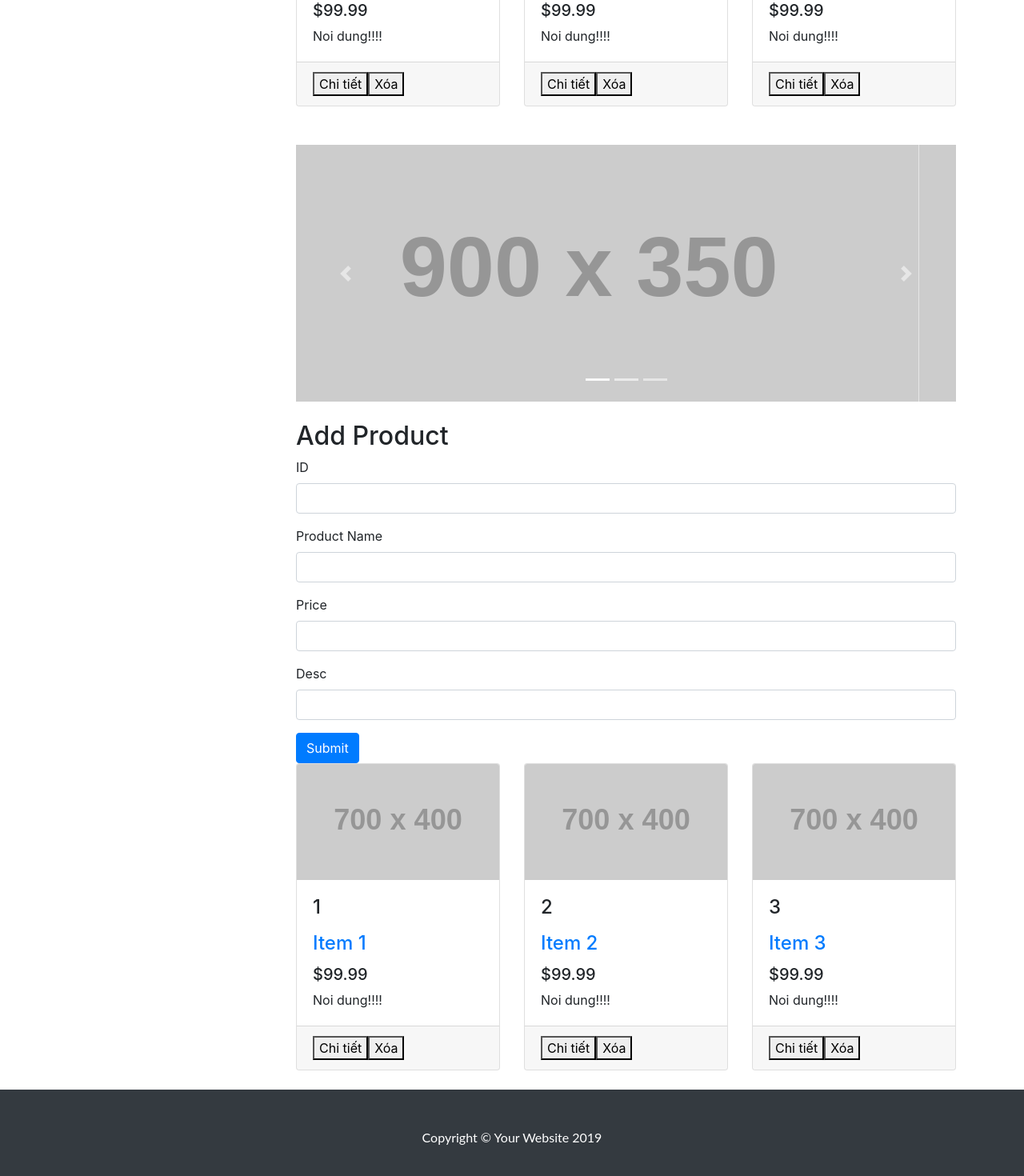
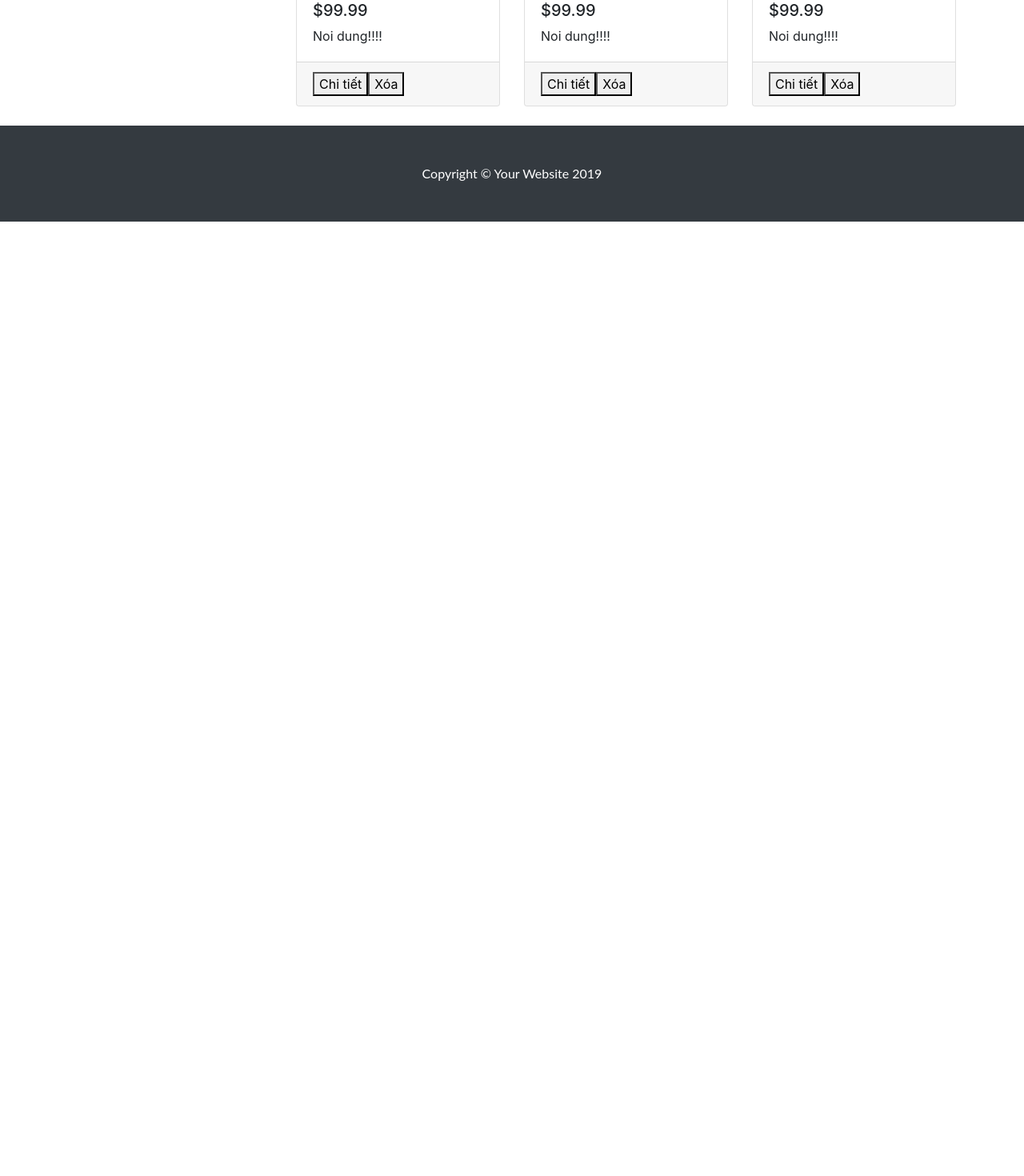
Before and after one commit to dongdtph08066/dongdtph08066-pt14301, an Angular app: page /products in a window 1280 px wide. Shown: the part 250-1720 px from the top of the page at 80% size. After the commit the page ends 800 px from the top, so only its background shows below. Built offline with nearby package versions, Linux system fonts and the light colour scheme.

Commit message:
1 file modified

```diff
--- a/src/app/app.component.html
+++ b/src/app/app.component.html
@@ -45,10 +45,10 @@
       <div class="col-lg-9">
         <router-outlet></router-outlet>
 
-        <app-slide></app-slide>
-        <app-product-add></app-product-add>
+        <!-- <app-slide></app-slide> -->
+        <!-- <app-product-add></app-product-add> -->
 
-        <app-product-list></app-product-list>
+        <!-- <app-product-list></app-product-list> -->
         <!-- /.row -->
 
       </div>
```
